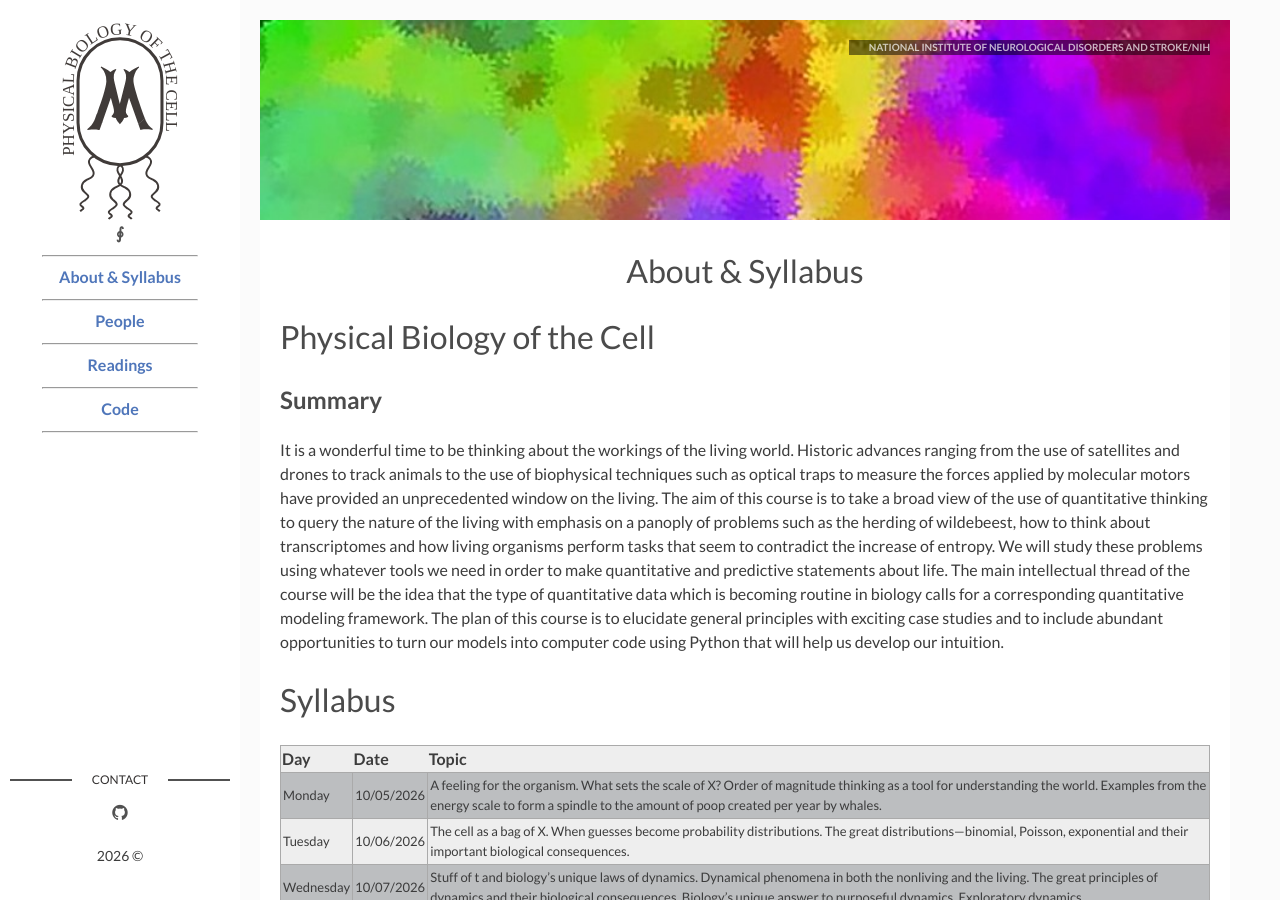
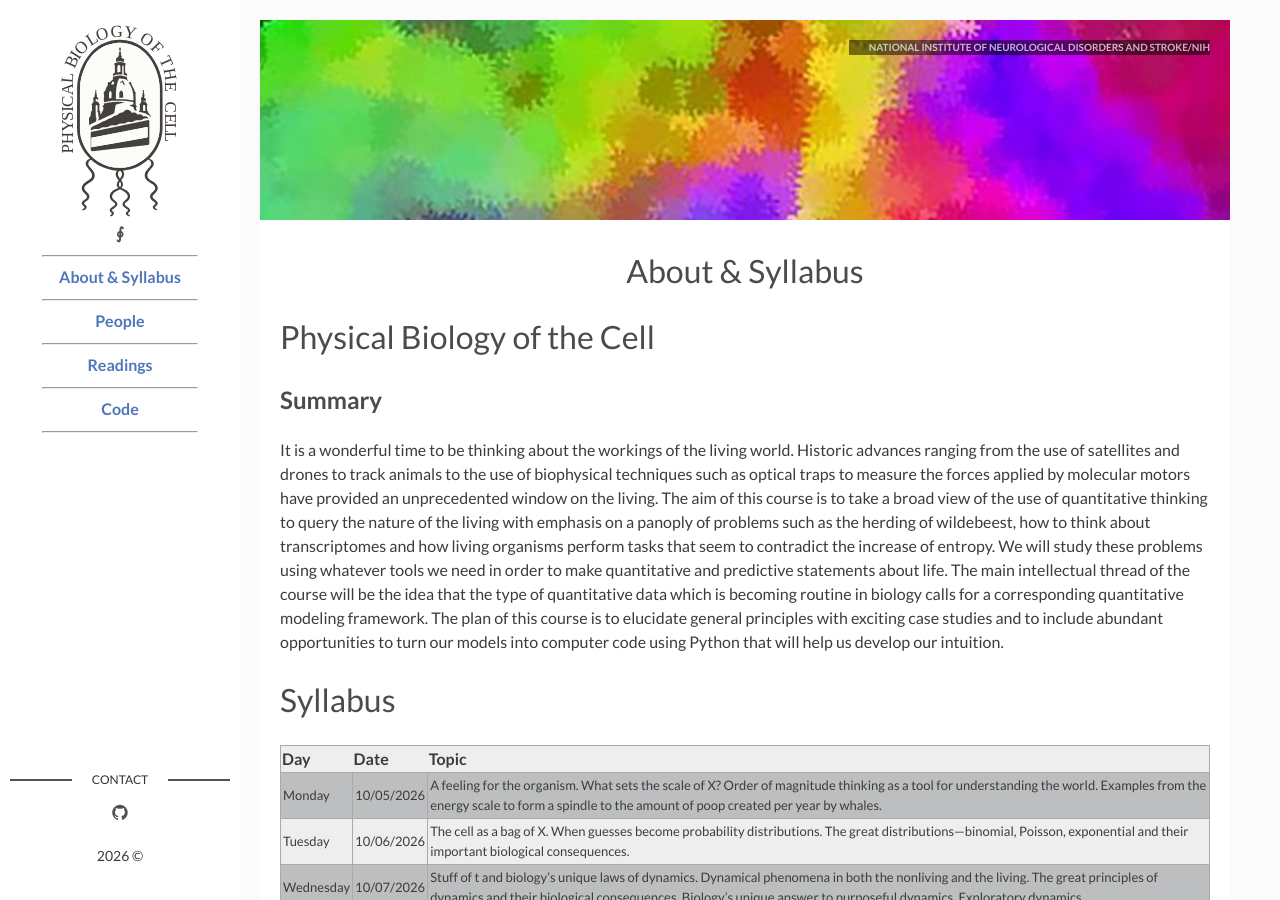
Before and after one commit to RPGroup-PBoC/dresdenPBoC2026, a Jekyll site: the page built from page00_about.md, in a window 1280 px wide and 900 px high. Built offline with Jekyll 4.4.1, drawn with Linux system fonts in a browser that asks for light colours.

Commit message:
cahnge logo

```diff
--- a/_config.yml
+++ b/_config.yml
@@ -7,7 +7,7 @@ data_url: "http://rpdata.caltech.edu/courses/course_name/course_year/"
 
 # You can include a logo for your work as a .png that is saved in the folder
 social-github: RPGroup-PBoC # add your Github handle here.
-author-img: pbocAtMarseilleLogo_gsal.svg # Comment this line out if you don't want a logo. if
+author-img: dresden_logo.svg # Comment this line out if you don't want a logo. if
                      # absent, text will replace the logo postition.
 
 
```
